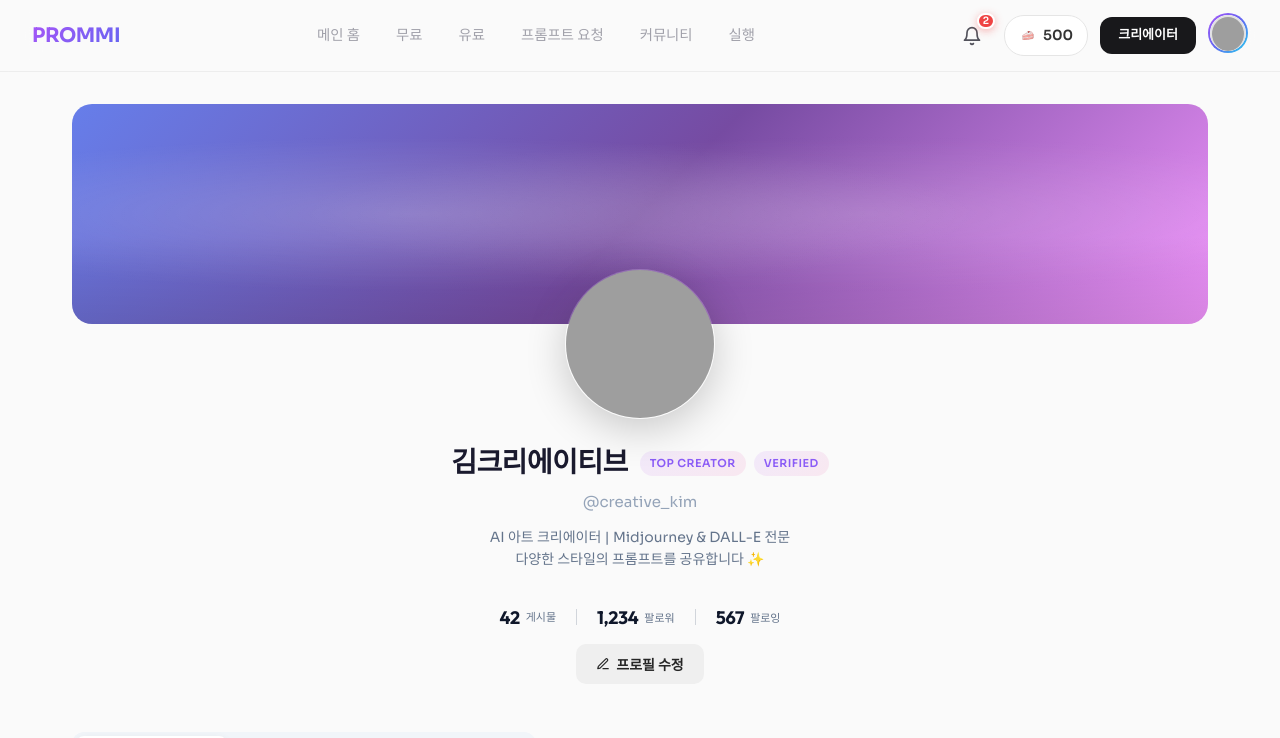
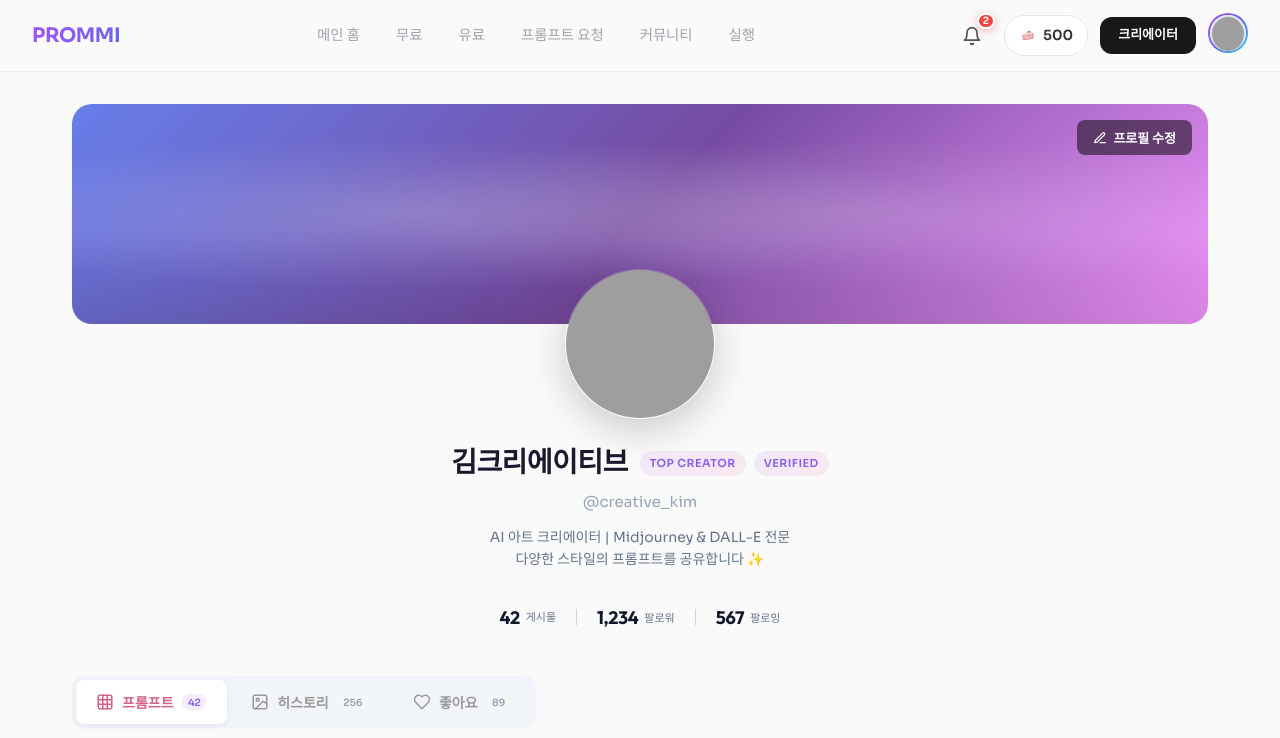
Before and after one commit to jinnyfruit/testtest, a React (Vite) app: page /profile/1 in a window 1280 px wide. Shown: the top 738 px of the page. Built offline with nearby package versions, Linux system fonts and the light colour scheme; grey boxes are pictures that could not be loaded.

Commit message:
프로필 수정 버튼을 커버 이미지 오른쪽 상단으로 이동

```diff
--- a/src/pages/main/Profile.css
+++ b/src/pages/main/Profile.css
@@ -718,22 +718,26 @@
    Edit Profile Button
    =================================== */
 .edit-profile-btn {
+  position: absolute;
+  top: 16px;
+  right: 16px;
   display: flex;
   align-items: center;
   gap: 6px;
-  padding: 10px 20px;
-  font-size: 14px;
+  padding: 8px 16px;
+  font-size: 13px;
   font-weight: 600;
-  color: #262626;
-  background: #efefef;
-  border-radius: 10px;
+  color: #fff;
+  background: rgba(0, 0, 0, 0.5);
+  backdrop-filter: blur(8px);
+  border-radius: 8px;
   cursor: pointer;
   transition: all 0.2s ease;
-  margin-top: 16px;
+  z-index: 5;
 }
 
 .edit-profile-btn:hover {
-  background: #dbdbdb;
+  background: rgba(0, 0, 0, 0.7);
 }
 
 /* ===================================
--- a/src/pages/main/Profile.jsx
+++ b/src/pages/main/Profile.jsx
@@ -138,6 +138,12 @@ function Profile() {
         <div className="profile-header">
           <div className="profile-cover">
             <div className="cover-gradient"></div>
+            {profile.isOwner && (
+              <button className="edit-profile-btn" onClick={handleEditProfile}>
+                <Edit3 size={14} />
+                프로필 수정
+              </button>
+            )}
           </div>
 
           <div className="profile-info">
@@ -173,13 +179,6 @@ function Profile() {
                   <span className="stat-label">팔로잉</span>
                 </button>
               </div>
-
-              {profile.isOwner && (
-                <button className="edit-profile-btn" onClick={handleEditProfile}>
-                  <Edit3 size={14} />
-                  프로필 수정
-                </button>
-              )}
             </div>
 
             <div className="action-buttons">
```
